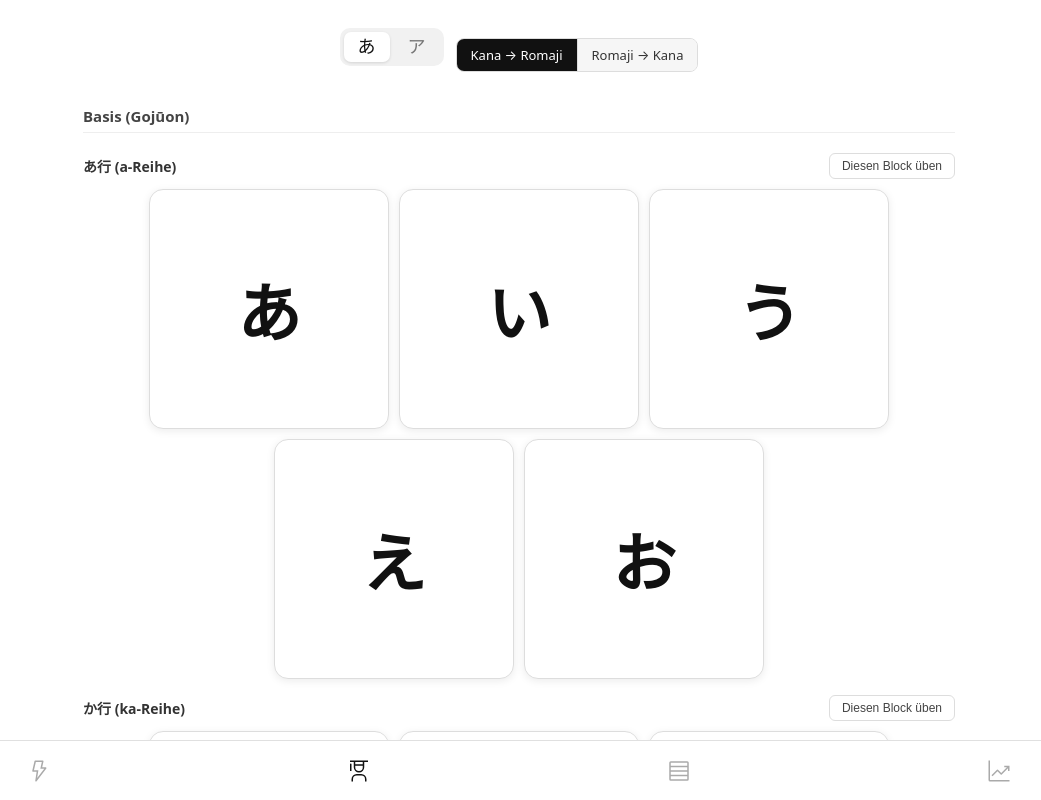
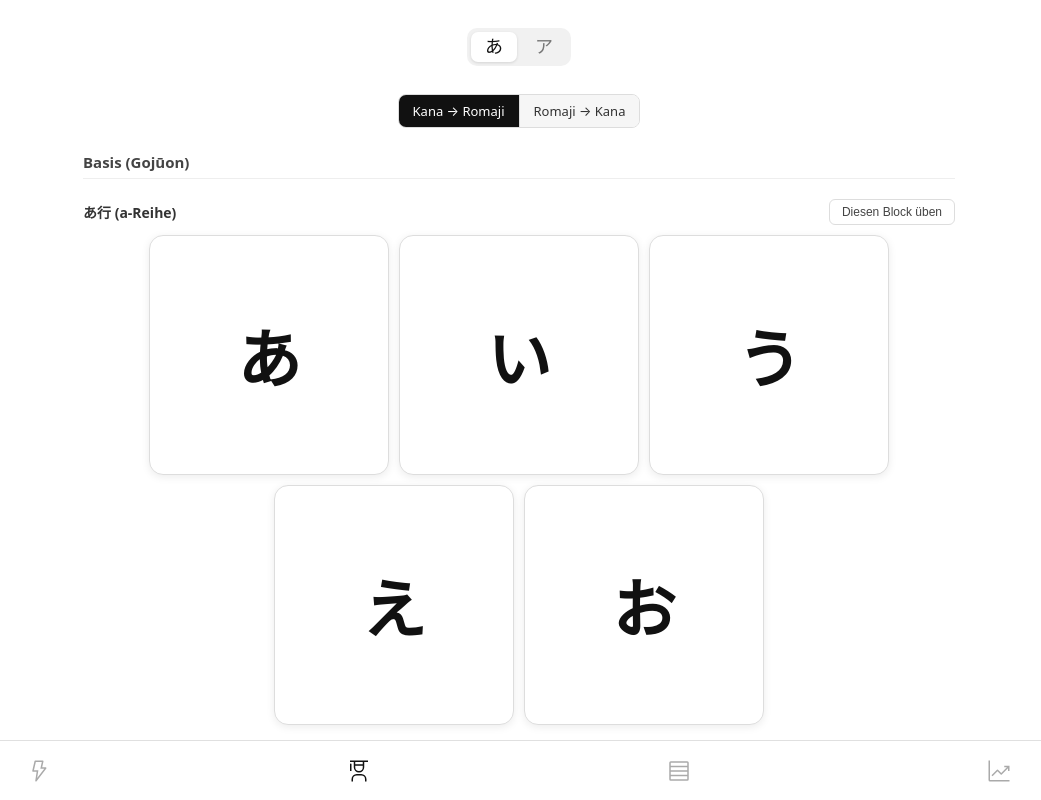
Before and after one commit to dkl3in/kana-trainer, a Vue app: page / in a window 1280 px wide. Both pictures are taken after a click on the button 480 px from the left and 770 px from the top of the page. Shown: the top 800 px of the page, without its empty margins (121-1162 px from the left). Built offline with nearby package versions, Linux system fonts and the light colour scheme.

Commit message:
styling update

```diff
--- a/src/style.css
+++ b/src/style.css
@@ -567,8 +567,8 @@ body {
 
 .learn__controls {
   display: flex;
+  flex-direction: column;
   gap: 12px;
-  flex-wrap: wrap;
   align-items: center;
   justify-content: center;
 }
```
